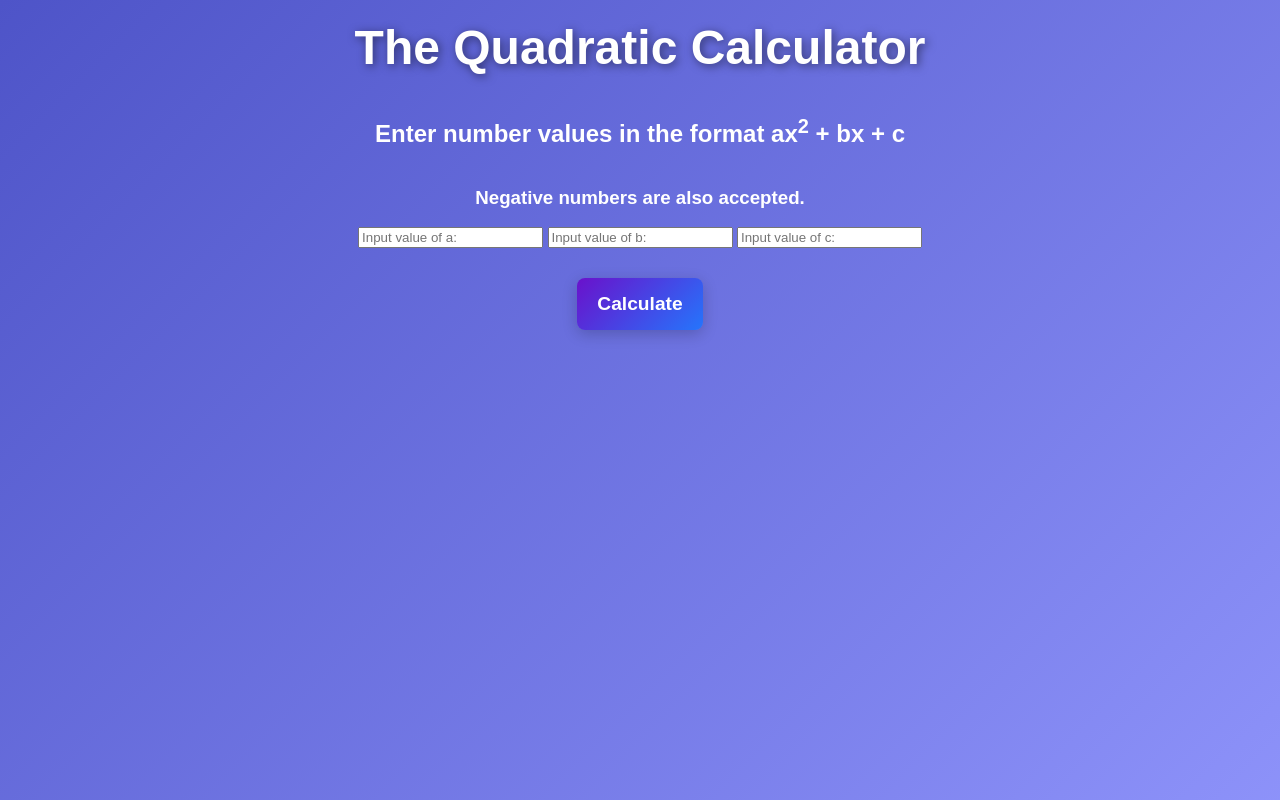
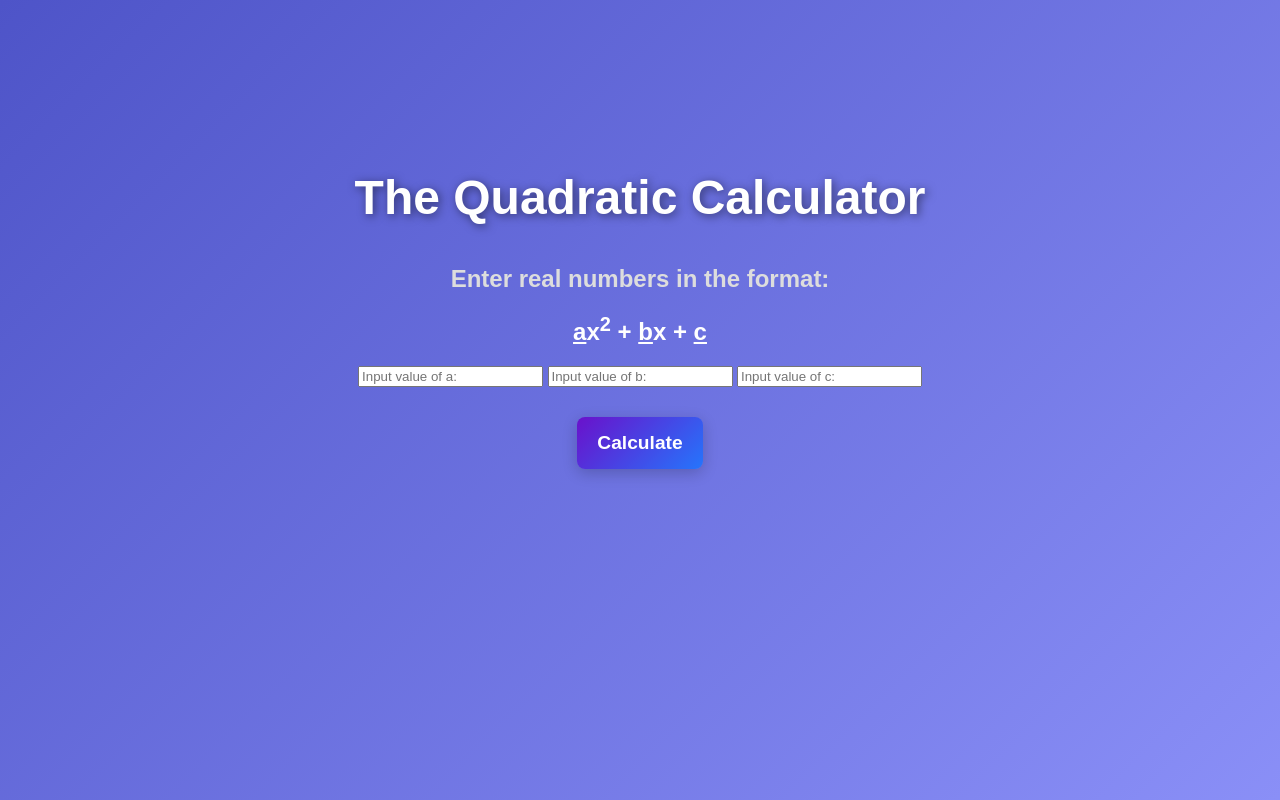
Before and after one commit to tambithedev/The-Quadratic-Calculator, a plain HTML site: page D's Code/calcroots.html in a window 1280 px wide. Shown: the top 800 px of the page. Drawn offline with Linux system fonts and the light colour scheme; files that its build step writes are made by us from their sources; files whose address does not match are found by name.

Commit message:
Update calcroots.html
see previous change.

```diff
--- a/D's Code/calcroots.html
+++ b/D's Code/calcroots.html
@@ -2,7 +2,7 @@
 <html lang="en">
 <head>
     <meta charset="UTF-8">
-    <title>Calculate Roots</title>
+    <title>Calculate Roots | The Quadratic Calculator</title>
     <style>
         /* Styling for smaller heading text */
         .small-heading {
@@ -16,13 +16,17 @@
     </style>
     <link rel="stylesheet" href="csscode1.css">
 </head>
-<body>
+<body style="margin-top:150px">
 
-<a href="index.html">
-    <h1>The Quadratic Calculator</h1>
-</a>
-    <h2>Enter number values in the format ax<sup>2</sup> + bx + c</h2>
-    <h3>Negative numbers are also accepted.</h3>
+<div class="navbar">
+	<a href="index.html">
+   	     <h1>The Quadratic Calculator</h1>
+	</a>
+</div>
+<div>
+    <h2 style="color:#dddddd">Enter real numbers in the format:</h2>
+    <h2><u>a</u>x<sup>2</sup> + <u>b</u>x + <u>c</u></h2>
+</div>
 <form>
     <input id="a" name="a" placeholder="Input value of a:">
     <input id="b" name="b" placeholder="Input value of b:">
@@ -39,7 +43,6 @@
 <h2 id="Root 2"></h2>
 <h2 id="negDisc"></h2>
 
-<h3 id="displayCoefficients"></h3>
 <h3 id="step1var1"></h3>
 <h3 id="step1var2"></h3>
 <h3 id="step2var1"></h3>
```
